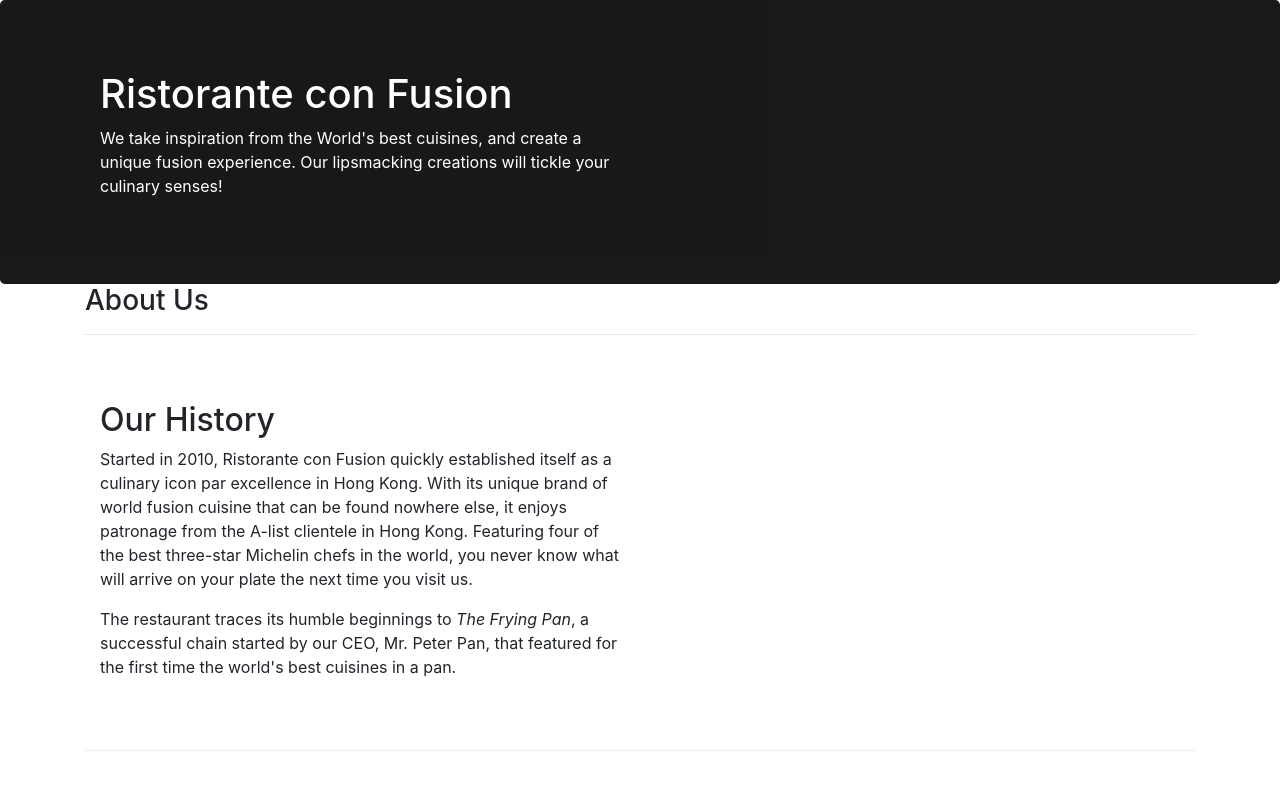
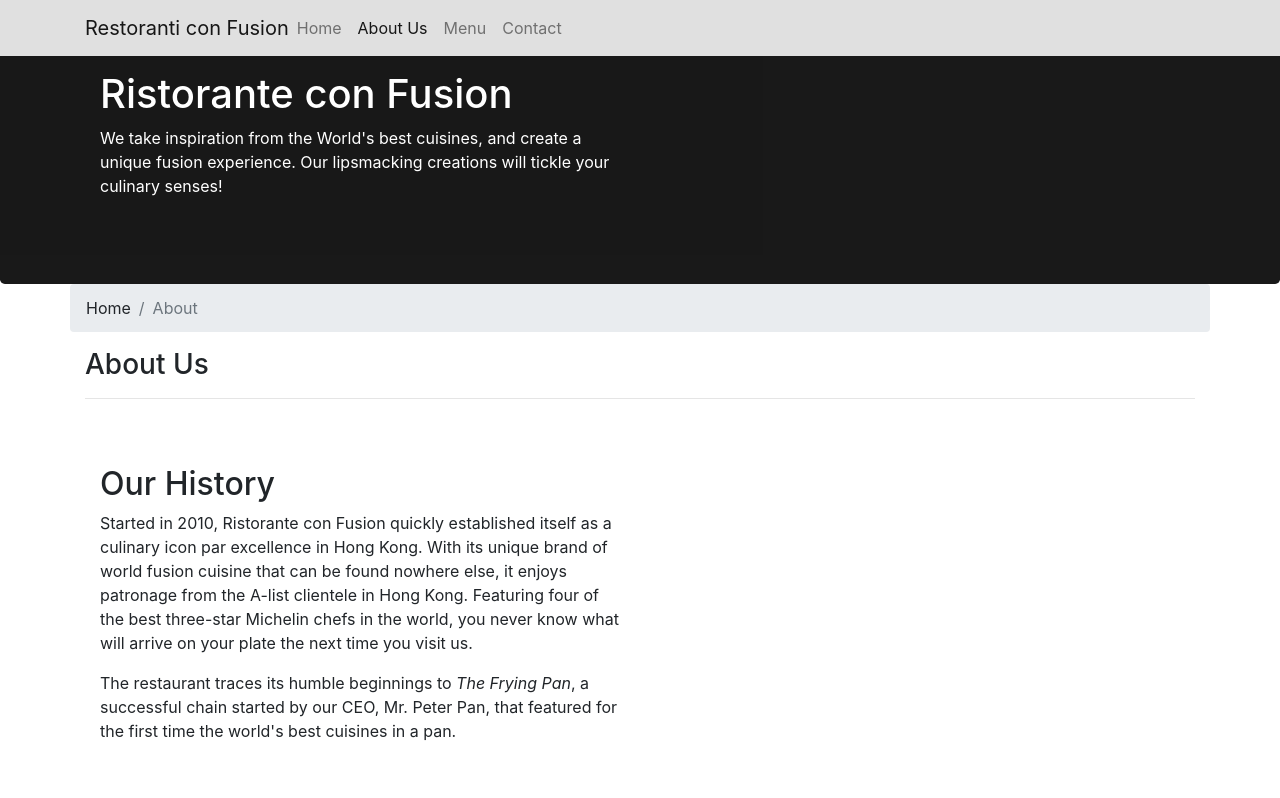
Before and after one commit to sofianeherin21/Restoranti-Con-Fusion, a website: page aboutus.html in a window 1280 px wide. Shown: the top 798 px of the page. Drawn offline with nearby package versions, Linux system fonts and the light colour scheme.

Commit message:
Navbar and Breadcrumbs

```diff
--- a/aboutus.html
+++ b/aboutus.html
@@ -1,5 +1,6 @@
 <!DOCTYPE html>
 <html lang="en">
+
 
 <head>
 
@@ -18,6 +19,26 @@
 
 <body>
 
+    <nav class="navbar navbar-light navbar-expand-sm fixed-top">
+        <div class="container">
+            <button class="navbar-toggler" data-toggle="collapse" data-target="#Navbar">
+                <span class="navbar-toggler-icon"></span>
+            </button>
+
+            <a class="navbar-brand mr-auto" href="./index.html">Restoranti con Fusion </a>
+            <div class="collapse navbar-collapse" id="Navbar">
+                <ul class="navbar-nav mr-auto">
+                    <li class="nav-item"><a class="nav-link" href="./index.html">Home </a></li>
+                    <li class="nav-item active"><a class="nav-link" href="./aboutus.html">About Us</a></li>
+                    <li class="nav-item"><a class="nav-link" href="#">Menu</a></li>
+                    <li class="nav-item"><a class="nav-link" href="#">Contact</a></li>
+                </ul>
+            </div>
+
+        </div>
+
+    </nav>
+
     <header class="jumbotron">
         <div class="container">
             <div class="row row-header">
@@ -33,6 +54,11 @@
 
     <div class="container">
         <div class="row">
+            <ol class="col-12 breadcrumb">
+                <li class="breadcrumb-item">Home</li>
+                <li class="breadcrumb-item active">About</li>
+
+            </ol>
             <div class="col-12">
                <h3>About Us</h3>
                <hr>
@@ -72,8 +98,8 @@
                 <div class="col-4 offset-1 col-sm-2">
                     <h5>Links</h5>
                     <ul class="list-unstyled">
-                        <li><a href="#">Home</a></li>
-                        <li><a href="#">About</a></li>
+                        <li><a href="./index.html">Home</a></li>
+                        <li><a href="./aboutus.html">About</a></li>
                         <li><a href="#">Menu</a></li>
                         <li><a href="#">Contact</a></li>
                     </ul>
--- a/css/style.css
+++ b/css/style.css
@@ -37,3 +37,9 @@
 address{
 	font-size: 80%;
 }
+
+.navbar-light
+{
+	background-color: #E0E0E0;
+	color: black;
+}
```
Also changed, not shown: index.html (+21 -2 lines).
